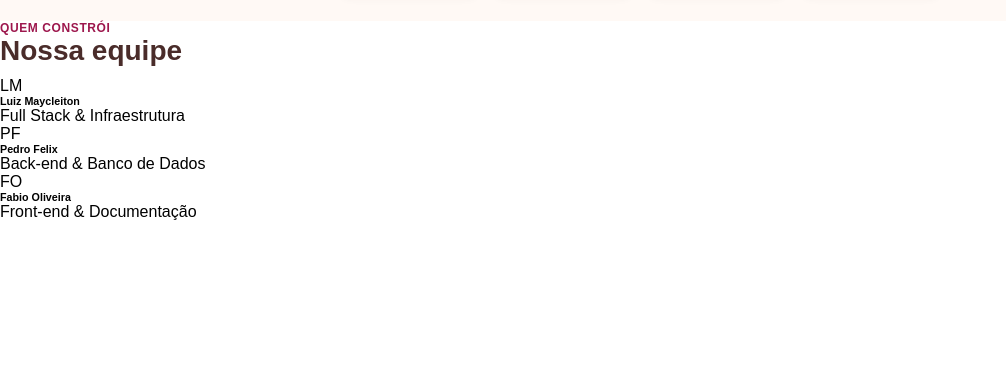
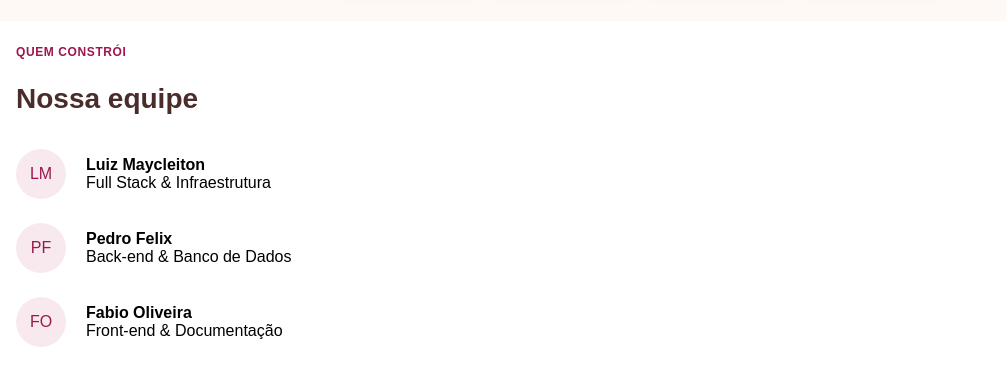
Before and after one commit to LuizMaycleiton/Atelier-do-Bolo, a plain HTML site: page index.html in a window 1280 px wide. Shown: the part 2279-2650 px from the top of the page, without its empty margins (0-1006 px from the left). Before the commit the page ends 2500 px from the top, so only its background shows below. Drawn offline with Linux system fonts and the light colour scheme.

Commit message:
Adicionando css a seção equipe e ajustando o html

```diff
--- a/assets/css/main.css
+++ b/assets/css/main.css
@@ -349,3 +349,36 @@ header {
     line-height: 1.3;
     margin: 0;
 }
+
+/* ================= SEÇÃO EQUIPE ================= */
+
+.equipe{
+    display: flex;
+    flex-direction: column;
+    padding: 1.5rem 1rem;
+    gap: 24px;
+    height: auto;
+}
+
+.container{
+    display: flex;
+    gap: 20px;
+    justify-content: center;
+    align-items: center;
+}
+
+.area-equipe{
+    display: flex;
+    gap: 24px;
+}
+
+.circulo{
+    display: flex;
+    justify-content: center;
+    align-items: center;
+    width: 50px;
+    height: 50px;
+    border-radius: 50%;
+    background-color: #F8E9EF;
+    color: var(--roxo);
+}
--- a/index.html
+++ b/index.html
@@ -151,10 +151,8 @@
             </div>
 
             <div class="grid-tec">
-
                 <div class="tec-item">
                     <img src="./assets/images/image 5.svg" alt="Python icone">
-
                     <h5>Python</h5>
                     <p>Lógica do sistema</p>
                 </div>
@@ -177,39 +175,42 @@
                     <p>Empacotamento</p>
                 </div>
             </div>
-
         </section>
 
-        <section class="equipe">
+        <section class="equipe" id="equipe">
             <h4 class="titulo-section">QUEM CONSTRÓI</h4>
 
             <div class="coluna1">
                 <h1 class="titulo">Nossa equipe</h1>
             </div>
 
-            <div class="equipe">
-
-                <div class="area-equipe">
+            <div class="area-equipe">
+                <div class="container">
                     <div class="circulo">LM</div>
                     <div class="nomes-equipe">
-                        <h6>Luiz Maycleiton</h6>
+                        <h4>Luiz Maycleiton</h4>
                         <p>Full Stack & Infraestrutura</p>
                     </div>
+                </div>
+            </div>
 
-                <div class="area-equipe">
+            <div class="area-equipe">
+                <div class="container">
                     <div class="circulo">PF</div>
                     <div class="nomes-equipe">
-                        <h6>Pedro Felix</h6>
+                        <h4>Pedro Felix</h4>
                         <p>Back-end & Banco de Dados</p>
                     </div>
+                </div>
+            </div>
 
-                <div class="area-equipe">
+            <div class="area-equipe">
+                <div class="container">
                     <div class="circulo">FO</div>
                     <div class="nomes-equipe">
-                        <h6>Fabio Oliveira</h6>
+                        <h4>Fabio Oliveira</h4>
                         <p>Front-end & Documentação</p>
                     </div>
-
                 </div>
             </div>
         </section>
```
